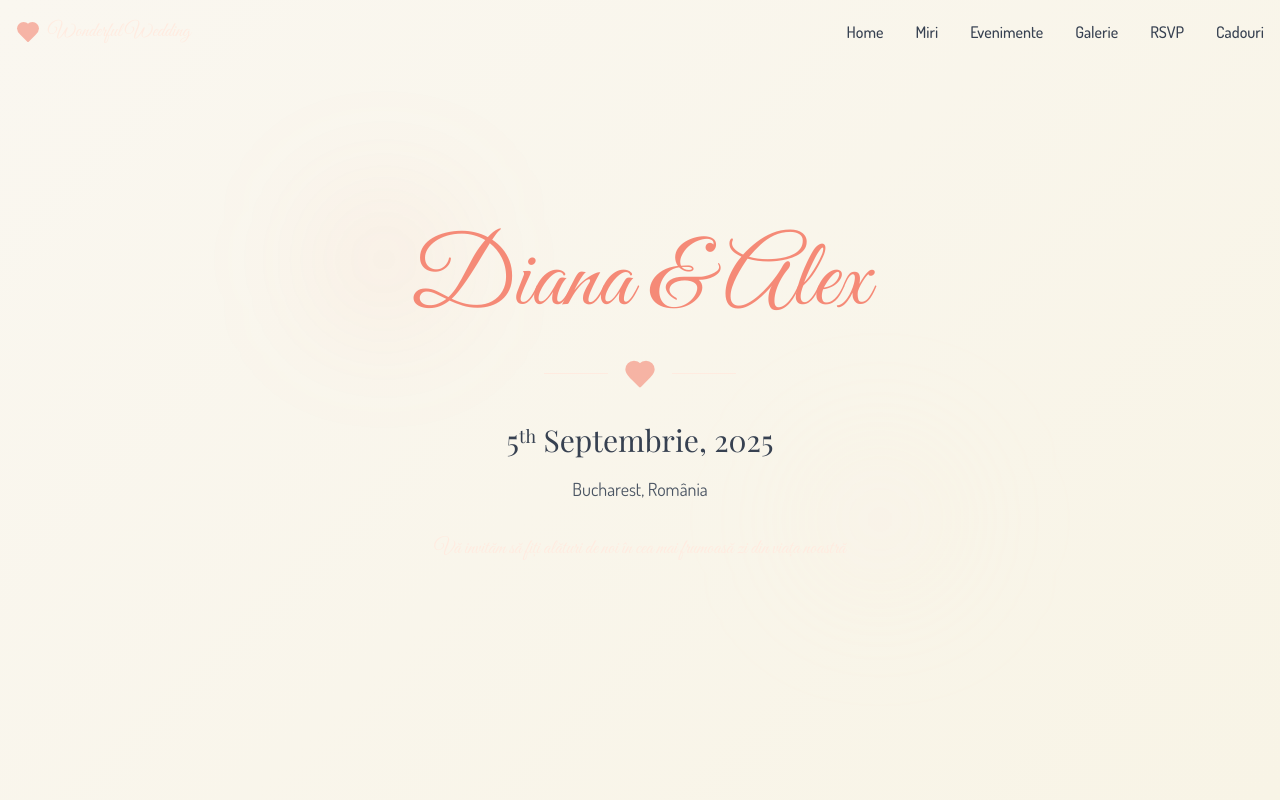
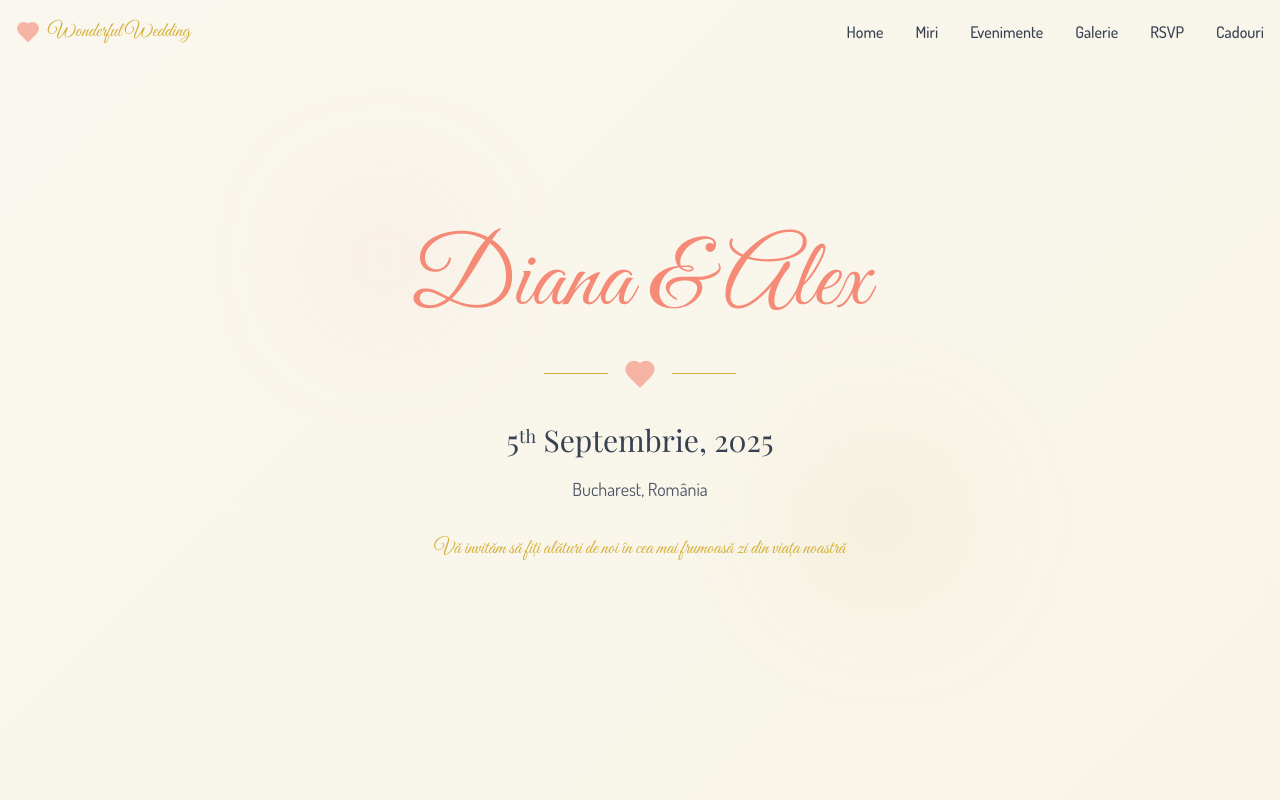
Before and after one commit to alexserban97/diana-alex-cununie, a React (Vite) app: page / in a window 1280 px wide. Shown: the top 800 px of the page. Built offline with nearby package versions, Linux system fonts and the light colour scheme.

Commit message:
Reverted to commit fc1a7b8d9f7bef5e32d83fbc0d150756c43290f9

```diff
--- a/tailwind.config.ts
+++ b/tailwind.config.ts
@@ -1,3 +1,4 @@
+
 import type { Config } from "tailwindcss";
 
 export default {
@@ -70,7 +71,7 @@ export default {
 				wedding: {
 					rose: '#f58a77',
 					'rose-dark': '#e56b61',
-					gold: '#FFEBE0',
+					gold: '#d4af37',
 					cream: '#faf7f0',
 					sage: '#b5c99a',
 				}
```
